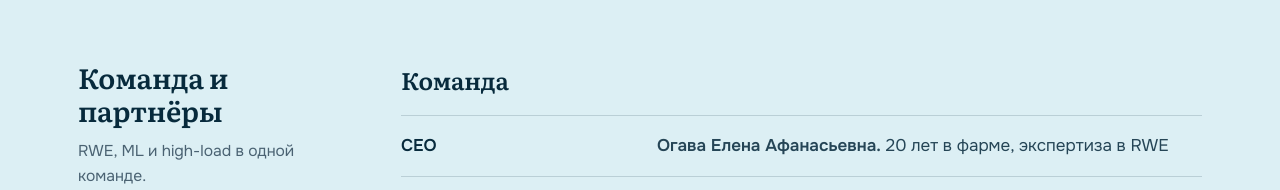
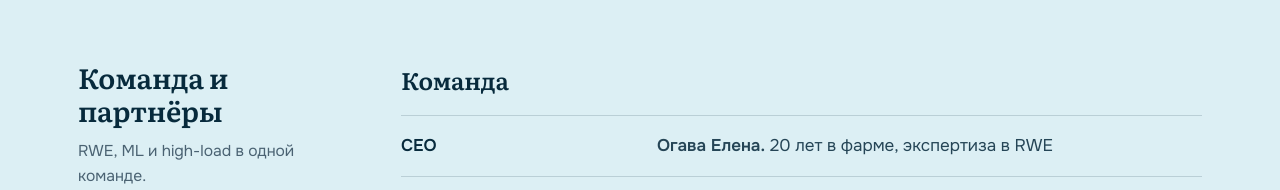
Before and after one commit to 0967jp-afk/RWD-HUB, a plain HTML site: page index.html in a window 1280 px wide. Shown: the part 5800-5990 px from the top of the page. Drawn offline with Linux system fonts and the light colour scheme.

Commit message:
Add files via upload

```diff
--- a/index.html
+++ b/index.html
@@ -490,7 +490,7 @@ footer .wrap{border-top:1px solid rgba(255,255,255,.14);padding-top:22px;display
     <div class="body">
       <h3 class="grp">Команда</h3>
       <div class="people">
-        <div><b>CEO</b><span><strong>Огава Елена Афанасьевна.</strong> 20 лет в фарме, экспертиза в RWE</span></div>
+        <div><b>CEO</b><span><strong>Огава Елена.</strong> 20 лет в фарме, экспертиза в RWE</span></div>
         <div><b>CTO</b><span><strong>Огава Мария.</strong> Экспертиза в архитектуре данных, high-load системах</span></div>
         <div><b>CBDO Digital Health</b><span><strong>Перова Татьяна.</strong> 18+ лет опыта развития бизнеса на высокорегулируемых рынках. В фокусе — стратегический консалтинг, аудит рынка и работа по достижению национальных приоритетов. Эксперт в построении GR-стратегий, B2B-продажах, формировании альянсов, создании экосистем и масштабировании цифровых решений в здравоохранении. Экс-Росздравнадзор / Минздрав | Эксперт при Минтруде РФ | Нейрофизиолог (МГУ, РНИМУ, РАН) | CDTO, ESG (GRI)</span></div>
         <div><b>Архитектор данных, Data Lead</b><span><strong>Бахронов Джамшид.</strong> Специалитет химфака МГУ, магистратура ВШЭ «Когнитивные науки и технологии», 20+ лет работы с базами данных. Отвечает за архитектуру данных, стандартизацию и аналитику</span></div>
```
